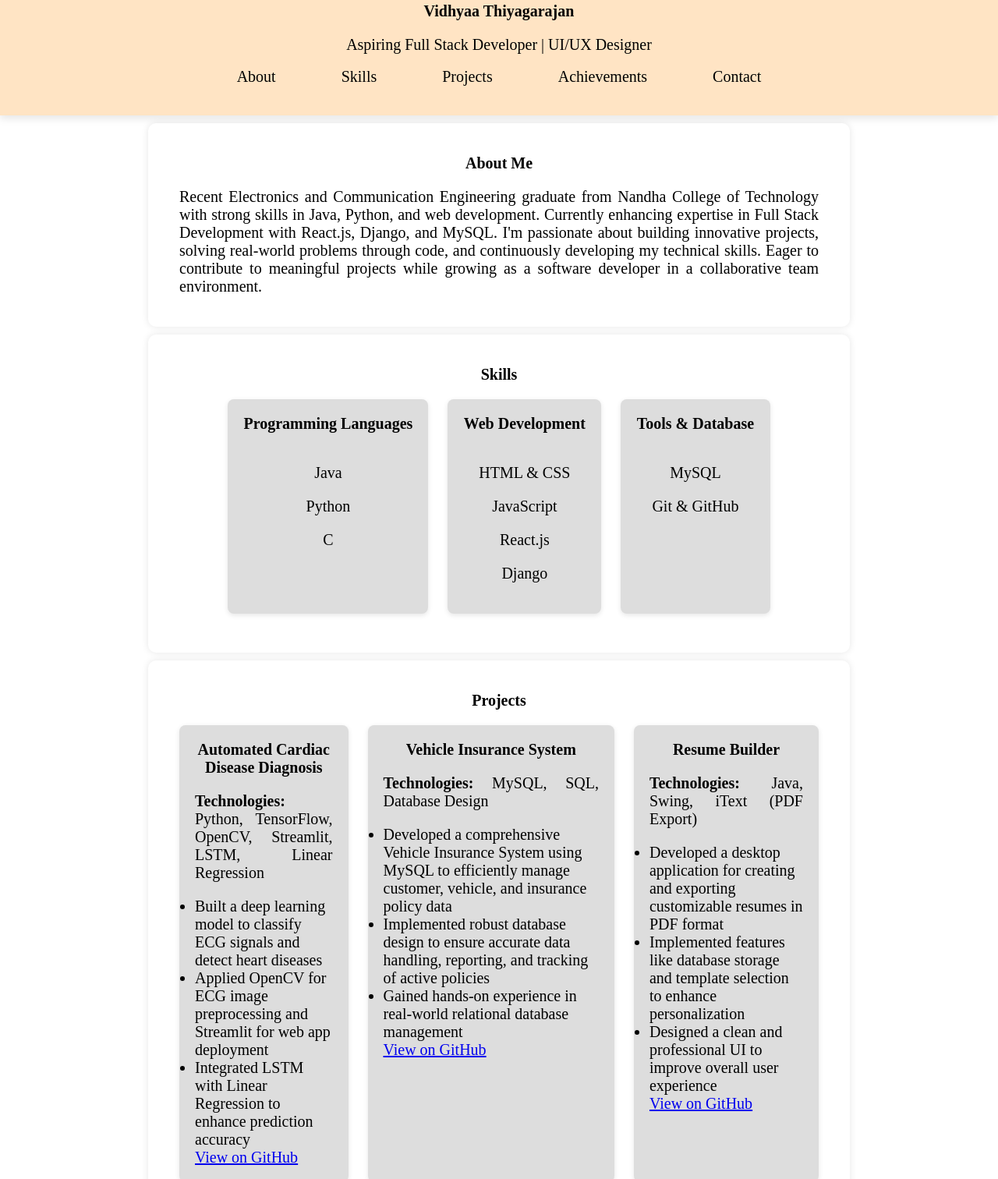
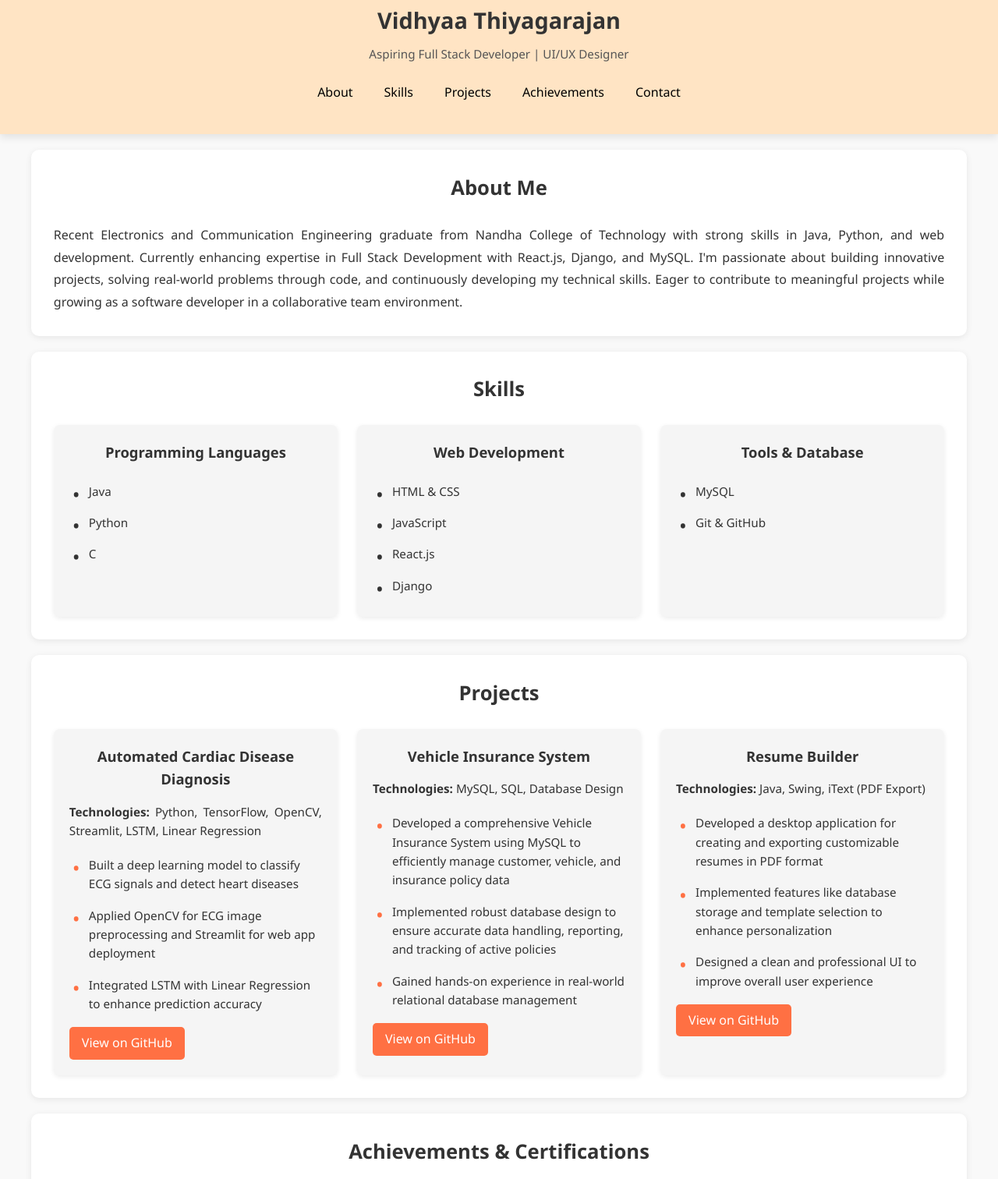
Before and after one commit to vidhyaa7441/Portfolio, a plain HTML site: page index.html in a window 1280 px wide. Shown: the part 27-1539 px from the top of the page at 78% size. Drawn offline with Linux system fonts and the light colour scheme.

Commit message:
updated the css file

```diff
--- a/style.css
+++ b/style.css
@@ -1,131 +1,308 @@
-*
-{
-    font-size:20px;
+* {
     margin: 0;
     padding: 0;
     box-sizing: border-box;
 }
-h1{
-    margin-bottom: 20px;
+
+body {
+    font-family: 'Segoe UI', Tahoma, Geneva, Verdana, sans-serif;
+    font-size: 16px;
+    line-height: 1.6;
+    color: #333;
+    background-color: #f9f9f9;
 }
-header{
-    padding: 30px;
+
+header {
+    padding: 30px 20px;
     background-color: bisque;
     text-align: center;
-    display:block;
     box-shadow: 0 4px 10px rgba(0,0,0,0.1);
 }
+
+h1 {
+    margin-bottom: 8px;
+    font-size: 1.8rem;
+}
+
+.tagline {
+    margin-bottom: 15px;
+    font-size: 0.95rem;
+    color: #555;
+}
+
 nav {
-    margin-top: 10px;
+    margin-top: 15px;
 }
+
 nav ul {
     list-style: none;
     display: flex;
-   justify-content: center;
-   gap:20px;
+    justify-content: center;
+    gap: 10px;
+    flex-wrap: wrap;
 }
-nav ul li {
+
+nav ul li a {
+    text-decoration: none;
     color: black;
-    font-size: 18px;
-    padding: 8px 12px;
-    border-radius: 5px;
+    border-radius: 10px;
+    padding: 10px 15px;
+    display: block;
+    transition: all 0.3s ease;
 }
-nav ul li a
-{
-    text-decoration: none;
-    color:black;
-    border-radius: 10px;
-    padding: 10px;
-    margin: 10px;
-}
+
 nav ul li a:hover {
     background-color: #333;
     color: white;
 }
+
 section {
-    margin: 10px auto;
-    padding: 2rem;
-    max-width: 900px;
+    margin: 20px auto;
+    padding: 1.8rem;
+    max-width: 1200px;
     background: white;
     border-radius: 10px;
-    box-shadow: 0 0 10px rgba(0, 0, 0, 0.1);
+    box-shadow: 0 2px 8px rgba(0, 0, 0, 0.08);
 }
-h2,h3{
+
+h2 {
     text-align: center;
-    margin-bottom: 20px;
+    margin-bottom: 25px;
+    font-size: 1.6rem;
+    color: #333;
 }
-#about
-{
+
+h3 {
+    margin-bottom: 12px;
+    font-size: 1.15rem;
+}
+
+#about p {
     text-align: justify;
+    line-height: 1.8;
 }
-#skills ul
-{
+
+.container {
+    display: grid;
+    grid-template-columns: repeat(auto-fit, minmax(250px, 1fr));
+    gap: 25px;
+    margin-top: 20px;
+}
+
+.card {
+    background: #f5f5f5;
+    padding: 20px;
+    border-radius: 8px;
+    box-shadow: 0 2px 6px rgba(0,0,0,0.08);
+    transition: transform 0.3s ease, box-shadow 0.3s ease;
+}
+
+.card:hover {
+    transform: translateY(-3px);
+    box-shadow: 0 4px 12px rgba(0,0,0,0.12);
+}
+
+.card h3 {
+    text-align: center;
+    margin-bottom: 15px;
+}
+
+.card ul {
     list-style: none;
-    padding:10px;
-   text-align: center;
-}
-#skills ul li{
-    display: block;
-    padding:10px;
-}
-.container {
-    display: flex;
-    justify-content: center;
-    gap: 25px;
+    padding: 0;
+    text-align: left;
     margin-top: 10px;
 }
 
-.card {
-    display: block;
-    background: #ddd;
-    padding: 20px;
-    border-radius: 8px;
-    box-shadow: 0 2px 6px rgba(0,0,0,0.1);
+.card ul li {
+    padding: 8px 0 8px 25px;
     text-align: left;
-    margin-bottom: 10px;
+    position: relative;
+    font-size: 0.95rem;
+    line-height: 1.6;
 }
-.container p{
+
+.card ul li:before {
+    content: "•";
+    position: absolute;
+    left: 5px;
+    color: #333;
+    font-weight: bold;
+    font-size: 1.3rem;
+}
+
+.card ul.project-points {
+    list-style: none;
+    padding: 0;
+    text-align: left;
+    margin-top: 10px;
+}
+
+.card ul.project-points li {
+    padding: 8px 0 8px 25px;
+    text-align: left;
+    position: relative;
+    font-size: 0.95rem;
+    line-height: 1.6;
+}
+
+.card ul.project-points li:before {
+    content: "•";
+    position: absolute;
+    left: 5px;
+    color: #FF7043;
+    font-weight: bold;
+    font-size: 1.3rem;
+}
+
+.card p {
     text-align: justify;
-    margin-bottom: 20px;
+    margin-bottom: 12px;
+    line-height: 1.6;
+    font-size: 0.95rem;
 }
+
+.card a {
+    display: inline-block;
+    margin-top: 10px;
+    padding: 8px 16px;
+    background-color: #FF7043;
+    color: white;
+    text-decoration: none;
+    border-radius: 5px;
+    transition: background-color 0.3s ease;
+}
+
+.card a:hover {
+    background-color: #E64A19;
+}
+
 .contact-icons {
     display: flex;
     justify-content: center;
     gap: 40px;
-    margin-top: 20px;
-    text-align: center;
+    margin-top: 30px;
+    flex-wrap: wrap;
 }
 
 .icon-box {
     display: flex;
     flex-direction: column;
     align-items: center;
+    min-width: 80px;
 }
 
 .icon-box a {
     text-decoration: none;
     color: #333;
-    font-size: 36px;   /* Bigger icons */
+    font-size: 32px;
     transition: color 0.3s, transform 0.3s;
 }
 
 .icon-box a:hover {
     color: #FF7043;
-    transform: scale(1.2);
+    transform: scale(1.15);
 }
 
 .icon-box p {
-    margin-top: 8px;
-    font-size: 16px;
+    margin-top: 6px;
+    font-size: 14px;
     color: #333;
 }
 
+footer {
+    text-align: center;
+    padding: 30px;
+    background-color: bisque;
+    margin-top: 20px;
+}
 
-footer{
-    text-align: center;
-     padding: 50px;
-    border-radius: 10px;
-    background-color: bisque;
-    text-align: center;
-    display:block;
+/* Responsive Design */
+@media (max-width: 768px) {
+    body {
+        font-size: 15px;
+    }
+
+    h1 {
+        font-size: 1.4rem;
+    }
+
+    h2 {
+        font-size: 1.3rem;
+    }
+
+    h3 {
+        font-size: 1.1rem;
+    }
+
+    .tagline {
+        font-size: 0.85rem;
+    }
+
+    nav ul {
+        gap: 5px;
+    }
+
+    nav ul li a {
+        padding: 7px 10px;
+        font-size: 0.85rem;
+    }
+
+    section {
+        margin: 15px;
+        padding: 1.3rem;
+    }
+
+    .container {
+        grid-template-columns: 1fr;
+        gap: 15px;
+    }
+
+    .contact-icons {
+        gap: 25px;
+    }
+
+    .icon-box a {
+        font-size: 28px;
+    }
 }
+
+@media (max-width: 480px) {
+    header {
+        padding: 20px 15px;
+    }
+
+    h1 {
+        font-size: 1.2rem;
+    }
+
+    h2 {
+        font-size: 1.2rem;
+    }
+
+    section {
+        margin: 10px;
+        padding: 1rem;
+    }
+
+    nav ul li a {
+        padding: 6px 8px;
+        font-size: 0.8rem;
+    }
+
+    .card {
+        padding: 15px;
+    }
+
+    .card p {
+        font-size: 0.9rem;
+    }
+
+    .contact-icons {
+        gap: 20px;
+    }
+
+    .icon-box a {
+        font-size: 26px;
+    }
+}
```
